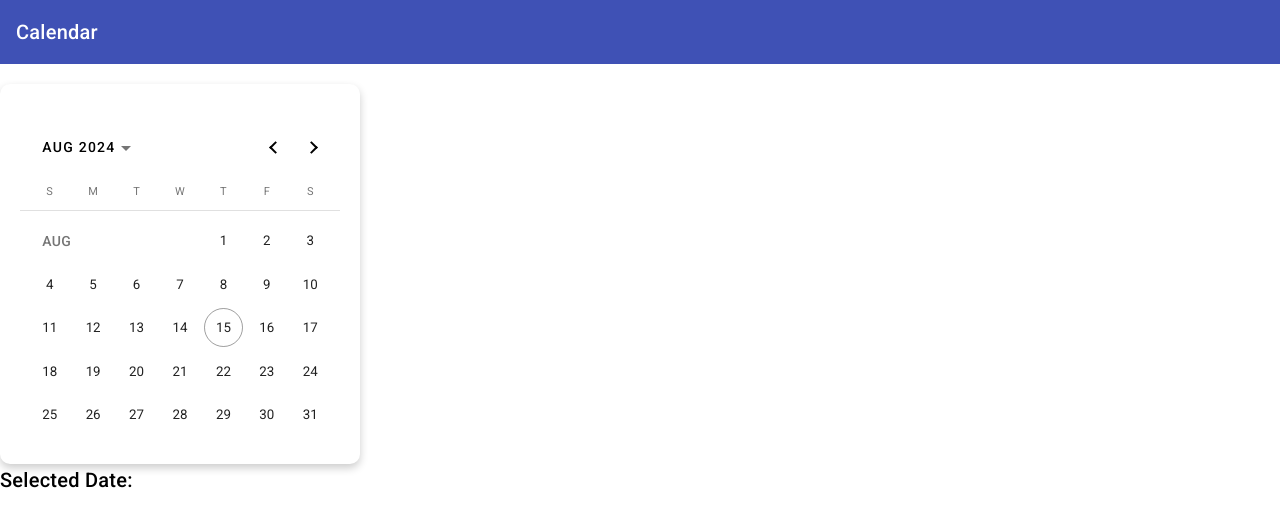
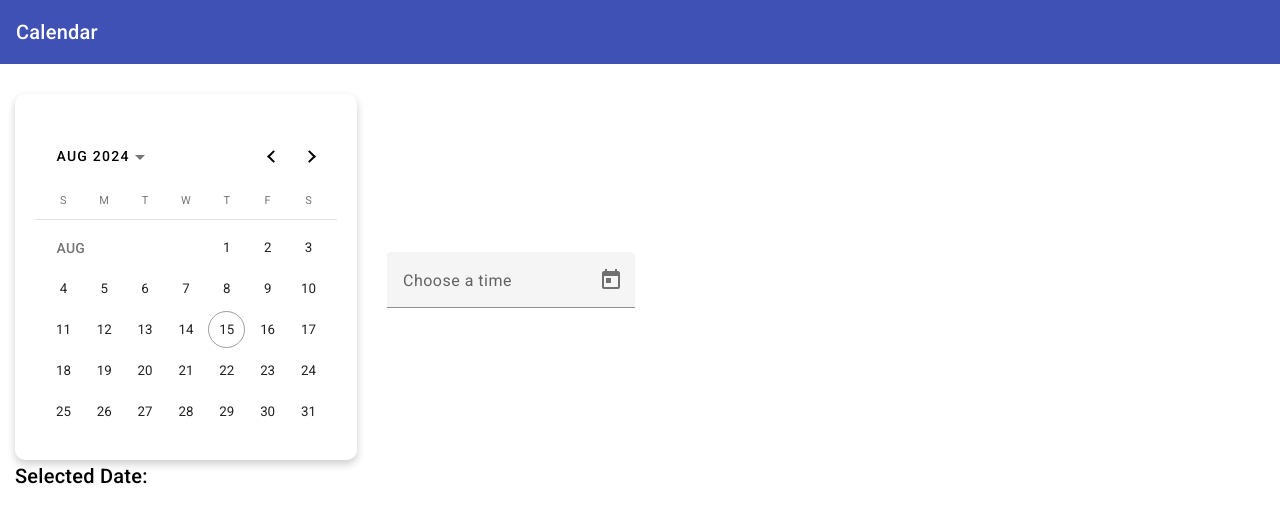
Before and after one commit to sohambhatt1411/calendar-app, an Angular app: page / in a window 1280 px wide. Shown: the top 526 px of the page. Built offline with nearby package versions, Linux system fonts and the light colour scheme.

Commit message:
time&date

```diff
--- a/package.json
+++ b/package.json
@@ -20,6 +20,7 @@
     "@angular/platform-browser": "^17.3.0",
     "@angular/platform-browser-dynamic": "^17.3.0",
     "@angular/router": "^17.3.0",
+    "ngx-bootstrap": "^18.0.2",
     "rxjs": "~7.8.0",
     "tslib": "^2.3.0",
     "zone.js": "~0.14.3"
--- a/src/app/calendar/calendar/calendar.component.html
+++ b/src/app/calendar/calendar/calendar.component.html
@@ -12,6 +12,25 @@
     </div>
   </div>
   <div class="cal-data">
+    <!-- <input type="time" [(ngModel)]="selectedTime"> -->
+    <!-- <div class="time-picker">
+      <select [(ngModel)]="selectedHour">
+        <option *ngFor="let hour of hours" [value]="hour">{{ hour }}</option>
+      </select>
+      :
+      <select [(ngModel)]="selectedMinute">
+        <option *ngFor="let minute of minutes" [value]="minute">{{ minute }}</option>
+      </select>
+    </div> -->
+
+    <mat-form-field appearance="fill">
+      <mat-label>Choose a time</mat-label>
+      <input matInput [matDatepicker]="picker" type="'time'" (dateChange)="onTimeChange($event)">
+      <mat-datepicker-toggle matSuffix [for]="picker"></mat-datepicker-toggle>
+      <mat-datepicker #picker></mat-datepicker>
+    </mat-form-field>
+
+
 
   </div>
 </div>
--- a/src/app/calendar/calendar/calendar.component.scss
+++ b/src/app/calendar/calendar/calendar.component.scss
@@ -8,10 +8,12 @@
 
 .main-container .calender {
   width: 30%;
+  padding: 10px 15px;
 }
 
 .main-container .cal-data {
   width: 70%;
+  padding: 10px 15px;
 }
 
 
--- a/src/app/calendar/calendar/calendar.component.ts
+++ b/src/app/calendar/calendar/calendar.component.ts
@@ -1,5 +1,6 @@
 import { CommonModule } from '@angular/common';
 import { Component } from '@angular/core';
+import { FormsModule } from '@angular/forms';
 import { MatButtonModule } from '@angular/material/button';
 import { MatNativeDateModule } from '@angular/material/core';
 import { MatDatepickerModule } from '@angular/material/datepicker';
@@ -15,10 +16,38 @@ import { MatToolbarModule } from '@angular/material/toolbar';
     MatNativeDateModule,
     MatInputModule,
     MatToolbarModule,
-    MatButtonModule,],
+    MatButtonModule,FormsModule],
   templateUrl: './calendar.component.html',
   styleUrl: './calendar.component.scss'
 })
 export class CalendarComponent {
   selectedDate: Date | null = null;
+  // selectedTime: string;
+
+  // constructor() {
+  //   this.selectedTime = '12:00'; // Default time
+  // }
+
+
+
+  // hours: number[] = Array.from({ length: 24 }, (_, i) => i);
+  // minutes: number[] = Array.from({ length: 60 }, (_, i) => i);
+  // selectedHour: number = 12;
+  // selectedMinute: number = 0;
+  // timeChange: any;
+  // ngOnChanges() {
+  //   this.emitTime();
+  // }
+  // emitTime() {
+  //   const time = `${this.pad(this.selectedHour)}:${this.pad(this.selectedMinute)}`;
+  //   this.timeChange.emit(time);
+  // }
+  // pad(value: number): string {
+  //   return value < 10 ? '0' + value : value.toString();
+  // }
+
+  onTimeChange(event: any): void {
+    const selectedTime = event.value;
+    console.log('Selected Time:', selectedTime);
+  }
 }
```
Also changed, not shown: 1 other file (tests, documents, lock files or other folders).
